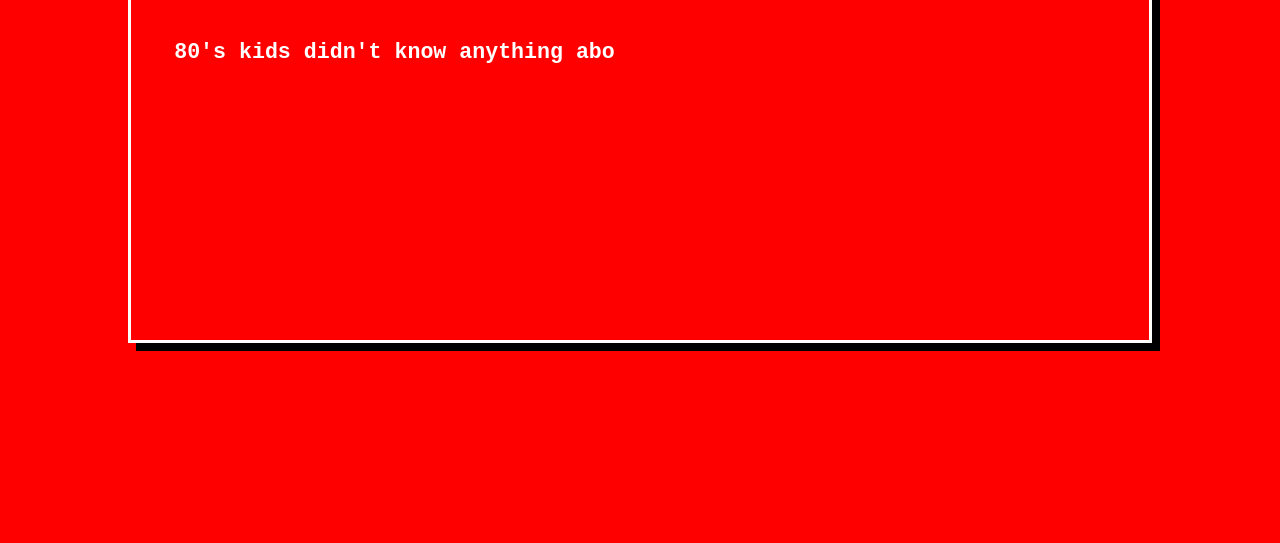
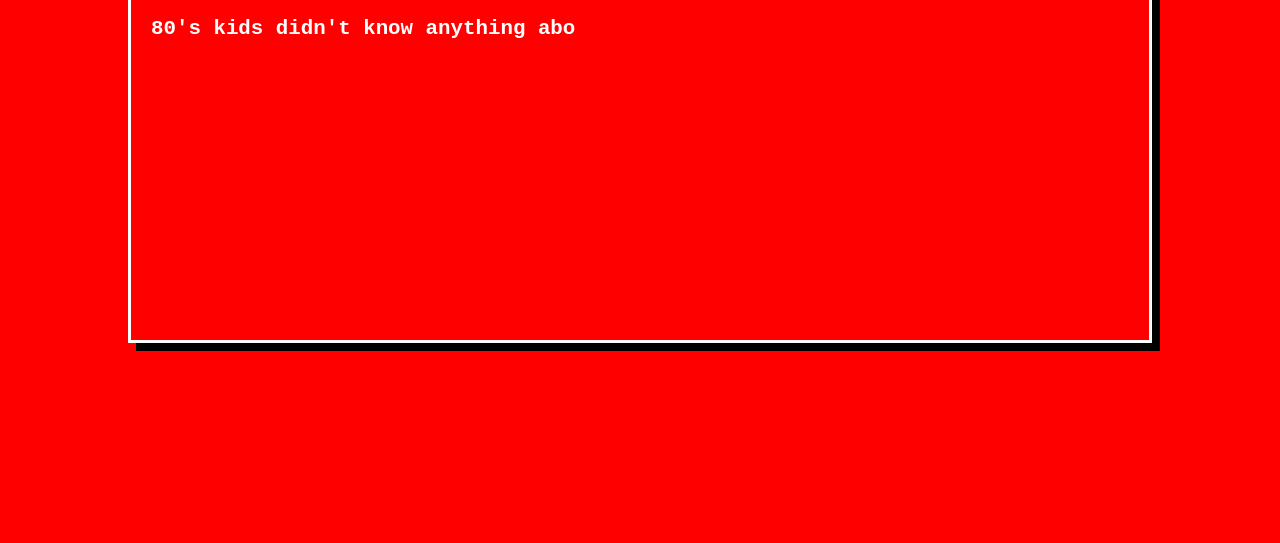
Before and after one commit to cha-linda/telecran, a plain HTML site: page index.html in a window 1280 px wide. Shown: the part 257-800 px from the top of the page. Drawn offline with Linux system fonts and the light colour scheme.

Commit message:
modal content size v2

```diff
--- a/style.css
+++ b/style.css
@@ -179,8 +179,8 @@ a:checked {
     color:rgb(255, 255, 255);
     font-family: "Courier New", monospace;
     font-weight: bold;
-    margin: 2em;
-    font-size: 1.35em;
+    margin: 20px;
+    font-size: 1.3em;
 }
 .typing::after {
     content: "";
```
